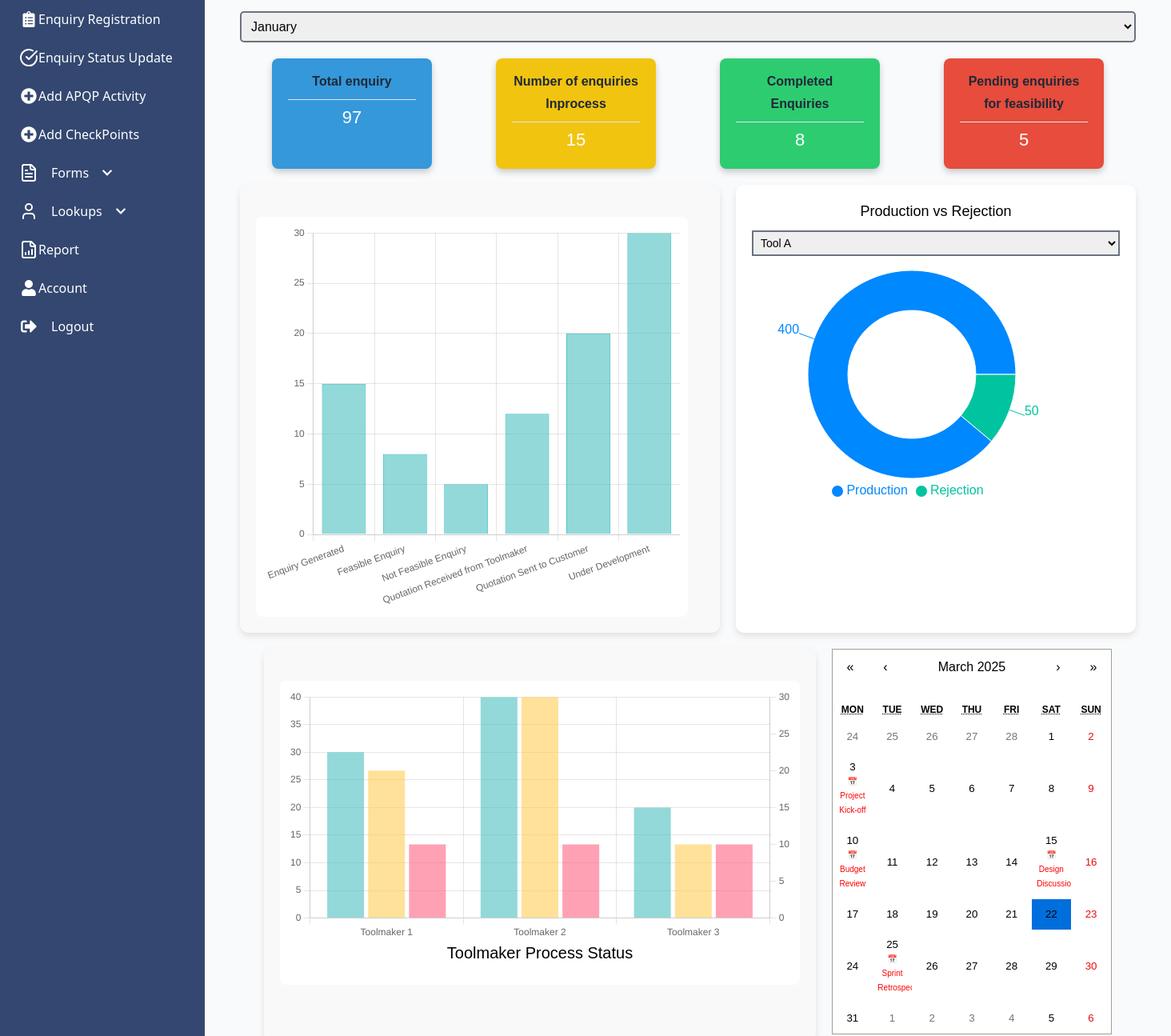
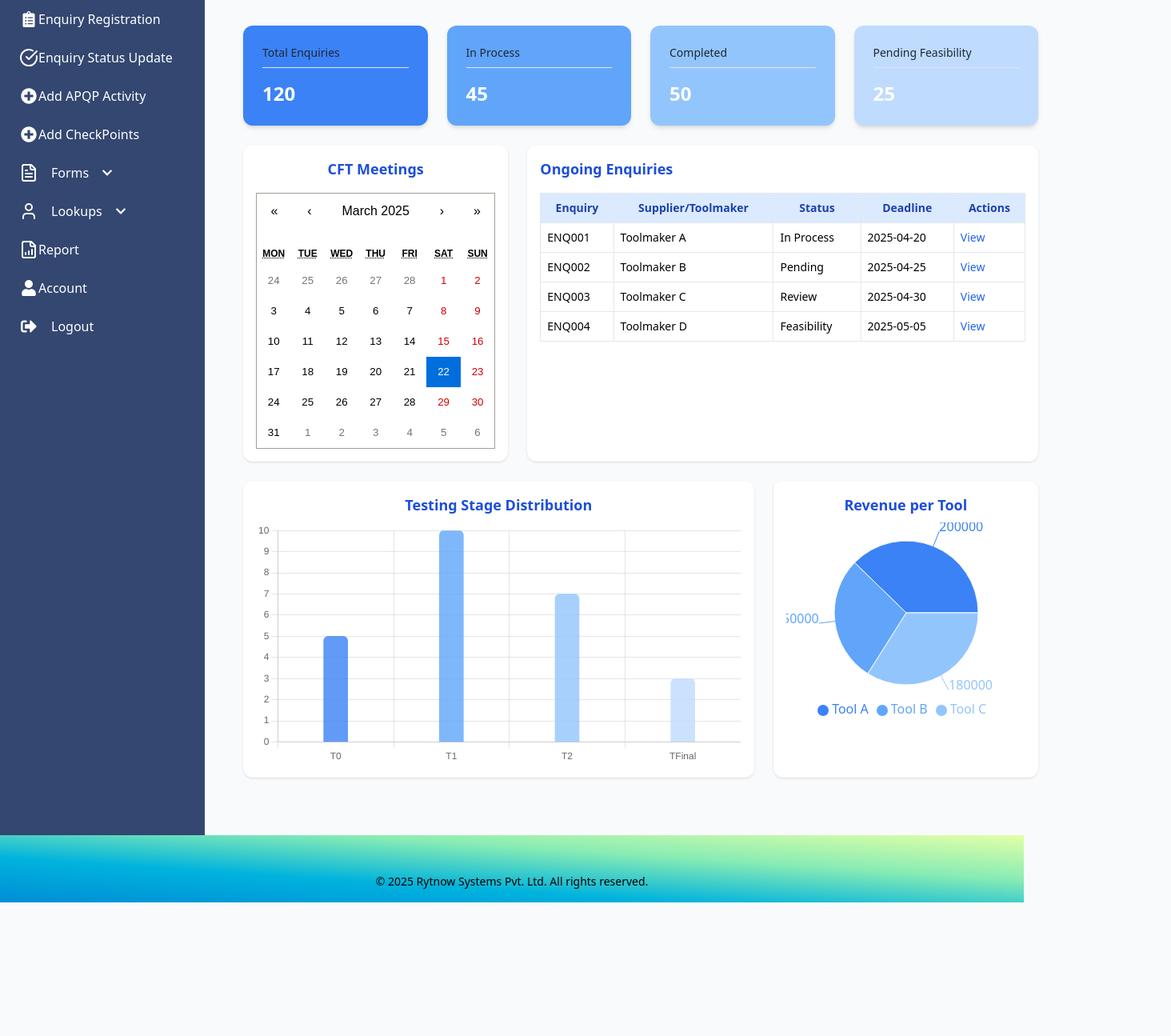
Before and after one commit to tayade-29/NPD, a React (Create React App) app: page /dashboard in a window 1280 px wide. Shown: the part 120-1415 px from the top of the page at 80% size, 1464 px wide, since content can reach past the window. After the commit the page ends 1248 px from the top, so only its background shows below. Built offline with nearby package versions, Linux system fonts and the light colour scheme; sample sign-in values are in the browser's storage.

Commit message:
Dashboard created

```diff
--- a/src/Components/Dashboard.js
+++ b/src/Components/Dashboard.js
@@ -1,4 +1,4 @@
-import React, { useState, useEffect } from "react";
+import React, { useState } from "react";
 import { Bar } from "react-chartjs-2";
 import {
   Chart as ChartJS,
@@ -8,293 +8,146 @@ import {
   Title,
   Tooltip,
   ArcElement,
+  Legend as ChartLegend,
 } from "chart.js";
 import { PieChart, Pie, Cell, Tooltip as RechartsTooltip, Legend } from "recharts";
-import Calendar from 'react-calendar';
+import Calendar from "react-calendar";
+import "react-calendar/dist/Calendar.css";
 
-import 'react-calendar/dist/Calendar.css';
-import './Dashboard.css';
+ChartJS.register(CategoryScale, LinearScale, BarElement, Title, Tooltip, ArcElement, ChartLegend);
 
+const COLORS = ["#3b82f6", "#60a5fa", "#93c5fd"];
 
-ChartJS.register(CategoryScale, LinearScale, BarElement, Title, Tooltip, ArcElement);
-
-const months = [
-  "January", "February", "March", "April", "May", "June",
-  "July", "August", "September", "October", "November", "December"
+const meetings = [
+  { date: new Date(2025, 3, 20), name: "Design Review" },
+  { date: new Date(2025, 3, 25), name: "Final Approval" },
 ];
 
-const dummyData = {
-  January: [10, 5, 2, 8, 15, 20, 3],
-  February: [12, 6, 3, 10, 18, 25, 5],
-  March: [15, 8, 5, 12, 20, 30, 7],
-  April: [20, 10, 4, 15, 25, 35, 10],
-  May: [25, 12, 6, 20, 30, 40, 15],
-  June: [30, 15, 8, 25, 35, 45, 20],
-  July: [35, 18, 10, 30, 40, 50, 25],
-  August: [40, 20, 12, 35, 45, 55, 30],
-  September: [45, 22, 14, 40, 50, 60, 35],
-  October: [50, 25, 16, 45, 55, 65, 40],
-  November: [55, 28, 18, 50, 60, 70, 45],
-  December: [60, 30, 20, 55, 65, 75, 50],
-};
+const Dashboard = () => {
+  const [date, setDate] = useState(new Date());
 
-const productionData = {
-  "Tool A": { production: 400, rejection: 50 },
-  "Tool B": { production: 350, rejection: 80 },
-  "Tool C": { production: 500, rejection: 30 },
-};
+  return (
+    <div className="p-6 font-sans bg-gray-50 min-h-screen">
 
-const requestDataMapping = {
-  January: [
-    { name: "Total Requests", value: 100 },
-    { name: "New Requests", value: 40 },
-    { name: "Pending Requests", value: 30 },
-  ],
-  February: [
-    { name: "Total Requests", value: 120 },
-    { name: "New Requests", value: 50 },
-    { name: "Pending Requests", value: 20 },
-  ],
-  March: [
-    { name: "Total Requests", value: 90 },
-    { name: "New Requests", value: 30 },
-    { name: "Pending Requests", value: 25 },
-  ],
-
-};
-
-const COLORS = ["#0088FE", "#00C49F", "#FFBB28"];
-
-
-
-const Dashboard = () => {
-
-  const [currentMonthIndex, setCurrentMonthIndex] = useState(new Date().getMonth());
-  const [selectedMonth, setSelectedMonth] = useState(months[currentMonthIndex]);
-  const [selectedTool, setSelectedTool] = useState("Tool A");
-  const [requestData, setRequestData] = useState(requestDataMapping[selectedMonth] || []);
-  const [date, setDate] = useState(new Date());
-  const [hoveredDate, setHoveredDate] = useState(null);
-
-  useEffect(() => {
-    setSelectedMonth(months[currentMonthIndex]);
-    setRequestData(requestDataMapping[months[currentMonthIndex]] || []);
-  }, [currentMonthIndex]);
-
-  const data = dummyData[selectedMonth];
-
-  const totalEnquiryGenerated = data.reduce((sum, value) => sum + value, 0);
-  const noOfEnquiries = data[0];
-  const completedEnquiries = data[1];
-  const pendingEnquiries = data[2];
-
-  const handleMonthChange = (event) => {
-    const monthIndex = months.indexOf(event.target.value);
-    setCurrentMonthIndex(monthIndex);
-    setRequestData(requestDataMapping[event.target.value] || []);
-  };
-
-  const handleToolChange = (event) => {
-    setSelectedTool(event.target.value);
-  };
-
-  const chartData = {
-    labels: [
-      "Enquiry Generated",
-      "Feasible Enquiry",
-      "Not Feasible Enquiry",
-      "Quotation Received from Toolmaker",
-      "Quotation Sent to Customer",
-      "Under Development",
-    ],
-    datasets: [
-      {
-        label: selectedMonth,
-        data: data,
-        backgroundColor: "rgba(75, 192, 192, 0.6)",
-        borderColor: "rgba(75, 192, 192, 1)",
-        borderWidth: 1,
-      },
-    ],
-  };
-
-  const chartOptions = {
-    maintainAspectRatio: false,
-    responsive: true,
-    plugins: {
-      legend: {
-        display: false,
-      },
-    },
-  };
-
-  const pieChartData = [
-    { name: "Production", value: productionData[selectedTool].production },
-    { name: "Rejection", value: productionData[selectedTool].rejection },
-  ];
-
-
-  const dualAxisData = {
-    labels: ["Toolmaker 1", "Toolmaker 2", "Toolmaker 3"],
-    datasets: [
-      {
-        label: "Total Orders",
-        data: [30, 40, 20],
-        backgroundColor: "rgba(75, 192, 192, 0.6)",
-        yAxisID: 'y',
-      },
-      {
-        label: "Orders Approved",
-        data: [20, 30, 10],
-        backgroundColor: "rgba(255, 206, 86, 0.6)",
-        yAxisID: 'y1',
-      },
-      {
-        label: "Invoices Raised",
-        data: [10, 10, 10],
-        backgroundColor: "rgba(255, 99, 132, 0.6)",
-        yAxisID: 'y1',
-      },
-    ],
-  };
-
-  const dualAxisOptions = {
-    responsive: true,
-    scales: {
-      y: {
-        type: 'linear',
-        position: 'left',
-      },
-      y1: {
-        type: 'linear',
-        position: 'right',
-        grid: {
-          drawOnChartArea: false,
-        },
-      },
-    },
-    plugins: {
-      legend: {
-        display: true,
-      },
-    },
-  };
-  const meetings = [
-    { date: new Date(2025, 2, 3), name: 'Project Kick-off', time: '10:00 AM' },
-    { date: new Date(2025, 2, 10), name: 'Budget Review', time: '2:00 PM' },
-    { date: new Date(2025, 2, 15), name: 'Design Discussion', time: '1:00 PM' },
-    { date: new Date(2025, 2, 25), name: 'Sprint Retrospective', time: '4:00 PM' },
-  ];
-
-
-  const currentYear = new Date().getFullYear();
-
-
-  const firstDayOfMonth = new Date(currentYear, selectedMonth, 1);
-  const lastDayOfMonth = new Date(currentYear, selectedMonth + 1, 0);
-  return (
-    <div style={{ padding: "20px", fontFamily: "Arial, sans-serif" }}>
-
-      <div style={{ textAlign: "left", marginBottom: "20px" }}>
-        <h1 style={{ fontSize: "24px", marginBottom: "10px" }}>
-          {months[selectedMonth]}
-        </h1>
-        <select
-          value={months[selectedMonth]}
-          onChange={handleMonthChange}
-          style={{ padding: "8px", fontSize: "16px", borderRadius: "5px" }}
-        >
-          {months.map((month, index) => (
-            <option key={index} value={month}>
-              {month}
-            </option>
-          ))}
-        </select>
-      </div>
-
-
-      <div style={{ display: "flex", justifyContent: "space-around", marginBottom: "20px" }}>
+      {/* === Master Cards === */}
+      <div className="grid grid-cols-1 md:grid-cols-4 gap-6 my-6">
         {[
-          { title: "Total enquiry", value: totalEnquiryGenerated, color: "#3498db" },
-          { title: "Number of enquiries Inprocess", value: noOfEnquiries, color: "#f1c40f" },
-          { title: "Completed Enquiries", value: completedEnquiries, color: "#2ecc71" },
-          { title: "Pending enquiries for feasibility", value: pendingEnquiries, color: "#e74c3c" },
-        ].map((item, index) => (
-          <div
-            key={index}
-            style={{
-              background: item.color,
-              color: "#fff",
-              padding: "15px 20px",
-              borderRadius: "8px",
-              textAlign: "center",
-              width: "200px",
-              boxShadow: "0px 4px 8px rgba(0, 0, 0, 0.2)",
-            }}
-          >
-            <h3 style={{ margin: 0, fontSize: "16px" }}>{item.title}</h3>
-            <h2 style={{ margin: "5px 0", fontSize: "22px" }}>{item.value}</h2>
+          { title: "Total Enquiries", value: 120, color: "bg-blue-500" },
+          { title: "In Process", value: 45, color: "bg-blue-400" },
+          { title: "Completed", value: 50, color: "bg-blue-300" },
+          { title: "Pending Feasibility", value: 25, color: "bg-blue-200" },
+        ].map((card, i) => (
+          <div key={i} className={`${card.color} text-white p-6 rounded-xl shadow-md`}>
+            <h3 className="text-sm font-medium">{card.title}</h3>
+            <p className="text-2xl font-bold mt-1">{card.value}</p>
           </div>
         ))}
       </div>
 
+      {/* === Calendar + Ongoing Enquiries === */}
+      <div className="flex flex-col md:flex-row gap-6 my-6">
 
-      <div style={{ display: "flex", gap: "20px" }}>
+        {/* Calendar */}
+        <div className="md:w-1/3 bg-white p-4 rounded-xl shadow">
+          <h2 className="text-lg font-semibold mb-4 text-center text-blue-700">CFT Meetings</h2>
+          <Calendar
+            onChange={setDate}
+            value={date}
+            tileContent={({ date }) => {
+              const meeting = meetings.find(
+                (m) => m.date.toDateString() === date.toDateString()
+              );
+              return meeting ? (
+                <div className="text-[10px] text-red-600 text-center">📅 {meeting.name}</div>
+              ) : null;
+            }}
+          />
+        </div>
 
-        <div
-          style={{
-            padding: "20px",
-            textAlign: "left",
-            width: "600px",
-            borderRadius: "10px",
-            boxShadow: "0px 4px 8px rgba(0, 0, 0, 0.1)",
-            background: "#f9f9f9",
-          }}
-        >
-          <div
-            style={{
-              width: "540px",
-              height: "500px",
-              marginTop: "20px",
-              padding: "10px",
-              background: "#fff",
-              borderRadius: "8px",
+        {/* Ongoing Enquiries Table */}
+        <div className="md:w-2/3 bg-white p-4 rounded-xl shadow overflow-x-auto">
+          <h2 className="text-lg font-semibold mb-4 text-blue-700">Ongoing Enquiries</h2>
+          <div className="max-h-80 overflow-y-auto custom-scrollbar">
+            <table className="w-full text-sm border border-gray-200">
+              <thead className="bg-blue-100 text-blue-800 sticky top-0">
+                <tr>
+                  <th className="p-2 border">Enquiry</th>
+                  <th className="p-2 border">Supplier/Toolmaker</th>
+                  <th className="p-2 border">Status</th>
+                  <th className="p-2 border">Deadline</th>
+                  <th className="p-2 border">Actions</th>
+                </tr>
+              </thead>
+              <tbody>
+                {[
+                  { id: "ENQ001", tool: "Toolmaker A", status: "In Process", deadline: "2025-04-20" },
+                  { id: "ENQ002", tool: "Toolmaker B", status: "Pending", deadline: "2025-04-25" },
+                  { id: "ENQ003", tool: "Toolmaker C", status: "Review", deadline: "2025-04-30" },
+                  { id: "ENQ004", tool: "Toolmaker D", status: "Feasibility", deadline: "2025-05-05 "                },
+                ].map((row, i) => (
+                  <tr key={i} className="hover:bg-blue-50">
+                    <td className="p-2 border">{row.id}</td>
+                    <td className="p-2 border">{row.tool}</td>
+                    <td className="p-2 border">{row.status}</td>
+                    <td className="p-2 border">{row.deadline}</td>
+                    <td className="p-2 border text-blue-600 cursor-pointer">View</td>
+                  </tr>
+                ))}
+              </tbody>
+            </table>
+          </div>
+        </div>
+      </div>
+
+      {/* === Testing Stages + Revenue Charts === */}
+      <div className="flex flex-col md:flex-row gap-6 my-6">
+
+        {/* Bar Chart - Testing Stages */}
+        <div className="md:w-2/3 bg-white p-4 rounded-xl shadow">
+          <h2 className="text-lg font-semibold text-center text-blue-700 mb-2">Testing Stage Distribution</h2>
+          <Bar
+            data={{
+              labels: ["T0", "T1", "T2", "TFinal"],
+              datasets: [
+                {
+                  label: "No. of Enquiries",
+                  data: [5, 10, 7, 3],
+                  backgroundColor: [
+                    "rgba(59,130,246,0.8)",
+                    "rgba(96,165,250,0.8)",
+                    "rgba(147,197,253,0.8)",
+                    "rgba(191,219,254,0.8)"
+                  ],
+                  borderRadius: 6,
+                  barThickness: 30,
+                }
+              ],
             }}
-          >
-            <Bar data={chartData} options={chartOptions} />
+            options={{
+              responsive: true,
+              plugins: { legend: { display: false } },
+              scales: { y: { beginAtZero: true } },
+            }}
+          />
+        </div>
 
-          </div>
-        </ div>
-
-        <div
-          style={{
-            padding: "20px",
-            width: "500px",
-            borderRadius: "10px",
-            boxShadow: "0px 4px 8px rgba(0, 0, 0, 0.1)",
-            background: "#fff",
-          }}
-        >
-          <h2 style={{ fontSize: "18px", textAlign: "center", marginBottom: "10px" }}>
-            Production vs Rejection
-          </h2>
-
-          <select
-            value={selectedTool}
-            onChange={handleToolChange}
-            style={{ width: "100%", padding: "5px", fontSize: "14px", marginBottom: "10px" }}
-          >
-            {Object.keys(productionData).map((tool) => (
-              <option key={tool} value={tool}>
-                {tool}
-              </option>
-            ))}
-          </select>
-
-          <PieChart width={400} height={300}>
-            <Pie data={pieChartData} cx="50%" cy="50%" innerRadius={80} outerRadius={130} label>
-              {pieChartData.map((entry, index) => (
-                <Cell key={`cell-${index}`} fill={COLORS[index]} />
+        {/* Pie Chart - Revenue */}
+        <div className="md:w-1/3 bg-white p-4 rounded-xl shadow">
+          <h2 className="text-lg font-semibold text-center text-blue-700 mb-2">Revenue per Tool</h2>
+          <PieChart width={300} height={250}>
+            <Pie
+              data={[
+                { name: "Tool A", value: 200000 },
+                { name: "Tool B", value: 150000 },
+                { name: "Tool C", value: 180000 },
+              ]}
+              cx="50%"
+              cy="50%"
+              outerRadius={90}
+              label
+            >
+              {COLORS.map((color, index) => (
+                <Cell key={index} fill={color} />
               ))}
             </Pie>
             <RechartsTooltip />
@@ -302,80 +155,6 @@ const Dashboard = () => {
           </PieChart>
         </div>
       </div>
-
-      <div
-        style={{
-          display: "flex",
-          justifyContent: "center",
-          gap: "20px",
-          padding: "20px",
-        }}
-      >
-        <div
-          style={{
-            padding: "20px",
-            textAlign: "left",
-            width: "690px",
-            borderRadius: "10px",
-            boxShadow: "0px 4px 8px rgba(0, 0, 0, 0.1)",
-            background: "#f9f9f9",
-          }}
-        >
-          <div
-            style={{
-              width: "650px",
-              height: "380px",
-              marginTop: "20px",
-              padding: "10px",
-              background: "#fff",
-              borderRadius: "8px",
-            }}
-          >
-            <Bar data={dualAxisData} options={dualAxisOptions} />
-            <h1 style={{ fontSize: "20px", marginBottom: "10px", textAlign: "center" }}>
-              Toolmaker Process Status
-            </h1>
-          </div>
-        </div>
-
-        <div style={{ marginBottom: "10px", flexShrink: 0 }}>
-          <Calendar
-            onChange={setDate}
-            value={date}
-            minDate={firstDayOfMonth}
-            maxDate={lastDayOfMonth}
-            tileContent={({ date, view }) => {
-              const meeting = meetings.find(
-                (meeting) => meeting.date.toDateString() === date.toDateString()
-              );
-
-              return meeting ? (
-                <div style={{ fontSize: "10px", color: "red", textAlign: "center" }}>
-                  📅 {meeting.name}
-                </div>
-              ) : null;
-            }}
-            tileClassName={({ date, view }) => {
-              if (date.getDay() === 6) { // Saturday
-                return "saturday-black";
-              } else if (date.getDay() === 0) { // Sunday
-                return "sunday-red"; // You can change this to any color you want
-              }
-              return "";
-            }}
-            className="custom-calendar"
-            style={{
-              border: "1px solid #ccc",
-              borderRadius: "8px",
-              width: "400px", // Set your desired width
-              height: "500px" // Set your desired height
-            }}
-          />
-        </div>
-
-      </div>
-
-
     </div>
   );
 };
```
